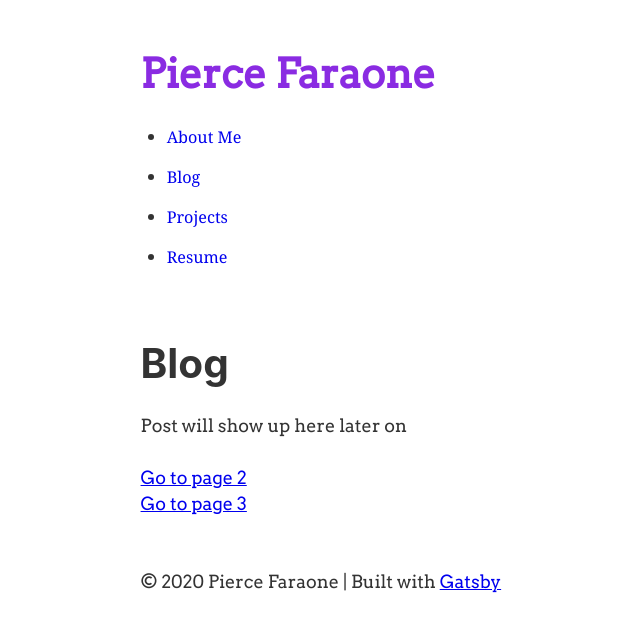
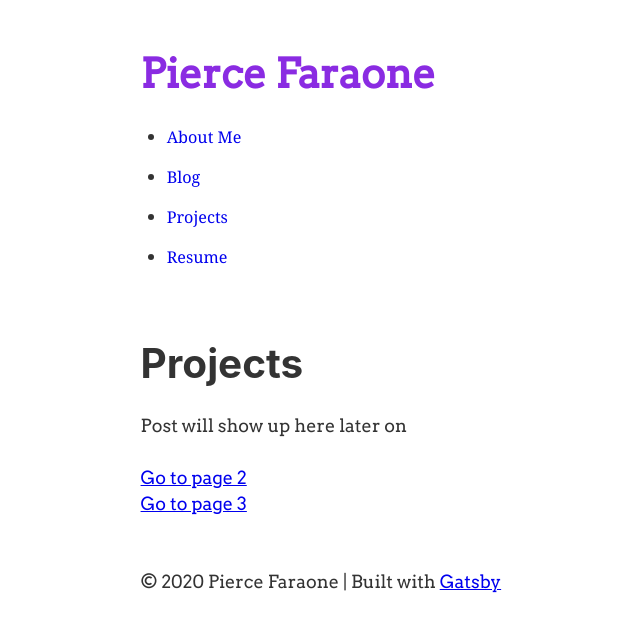
Before and after one commit to pfaraone/portfolio, a Gatsby site: page /projects in a window 1280 px wide. Shown: the whole page, without its empty margins (39-679 px from the left). Built offline with nearby package versions, Linux system fonts and the light colour scheme; Gatsby itself is replaced by a stand-in of ours.

Commit message:
added projects and resume page

```diff
--- a/src/pages/index.js
+++ b/src/pages/index.js
@@ -4,7 +4,7 @@ import { Link } from "gatsby"
 import Layout from "../components/layout"
 import Image from "../components/image"
 import SEO from "../components/seo"
-import NavLink from "../components/nav-link"
+// import NavLink from "../components/nav-link"
 
 const IndexPage = () => (
   <Layout>
--- a/src/pages/projects.js
+++ b/src/pages/projects.js
@@ -5,11 +5,11 @@ import Layout from "../components/layout"
 import Image from "../components/image"
 import SEO from "../components/seo"
 
-const blogPage = () => {
+const projectsPage = () => {
   return (
     <Layout>
-      <SEO title="Blog" />
-      <h1>Blog</h1>
+      <SEO title="Projects" />
+      <h1>Projects</h1>
       <p>Post will show up here later on</p>
       <div>
         <Link to="/page-2/">Go to page 2</Link>
@@ -21,4 +21,4 @@ const blogPage = () => {
   )
 }
 
-export default blogPage
+export default projectsPage
```
Also changed, not shown: src/pages/resume.js (+24 -0 lines).
